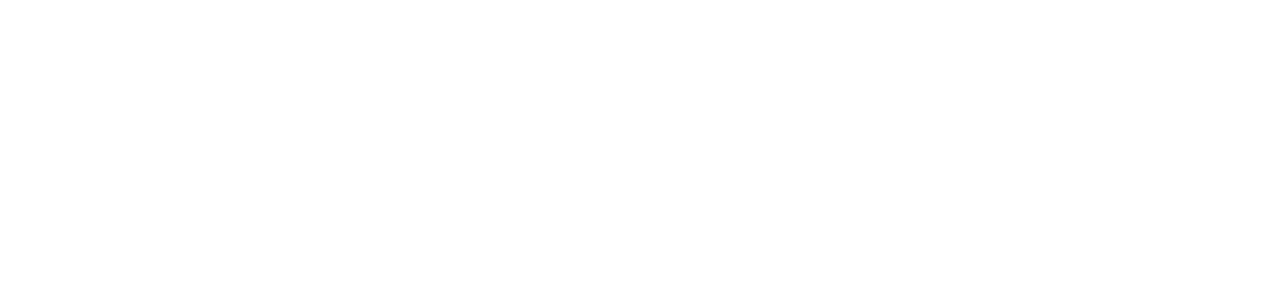
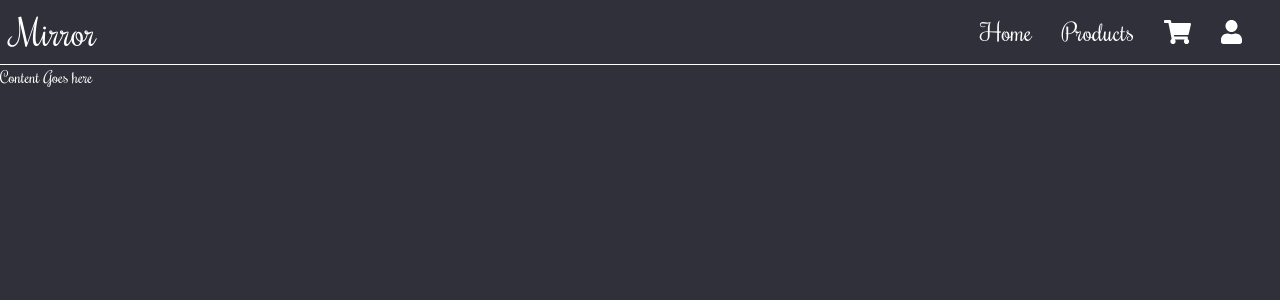
Before and after one commit to karthiksripad18/e-commerce, a React (Create React App) app: page / in a window 1280 px wide. Shown: the top 300 px of the page. Built offline with nearby package versions, Linux system fonts and the light colour scheme.

Commit message:
navbar component and fontawesome icons

```diff
--- a/package.json
+++ b/package.json
@@ -4,6 +4,9 @@
   "private": true,
   "dependencies": {
     "@craco/craco": "^6.1.2",
+    "@fortawesome/fontawesome-svg-core": "^1.2.35",
+    "@fortawesome/free-solid-svg-icons": "^5.15.3",
+    "@fortawesome/react-fontawesome": "^0.1.14",
     "@reduxjs/toolkit": "^1.5.1",
     "@testing-library/jest-dom": "^5.12.0",
     "@testing-library/react": "^11.2.6",
@@ -45,5 +48,8 @@
       "last 1 firefox version",
       "last 1 safari version"
     ]
+  },
+  "devDependencies": {
+    "@types/react-router-dom": "^5.1.7"
   }
 }
--- a/src/App.js
+++ b/src/App.js
@@ -1,6 +1,30 @@
+import React, {useState, useEffect} from 'react';
+import Navbar from './components/Navbar';
+import Dropdown from './components/Dropdown';
+
 function App() {
+  const [isOpen, setIsOpen] = useState(false);
+  const toggle = () => setIsOpen(!isOpen);
+
+  useEffect(
+    () => {
+      const hideMenu = () => {
+        if (window.innerWidth > 768 && isOpen ) setIsOpen(false);
+      };
+      window.addEventListener('resize', hideMenu);
+      return () => {
+        window.removeEventListener('resize', hideMenu);
+      }
+    }
+  );
+
   return (
-    <div>
+    <div className="font-rochester text-white min-w-screen">
+      <Navbar toggle={toggle} />
+      <Dropdown toggle={toggle} isOpen={isOpen} />
+      <main>
+        Content Goes here
+      </main>
     </div>
   );
 }
--- /dev/null
+++ b/src/components/Dropdown.tsx
@@ -0,0 +1,40 @@
+import React from 'react';
+import {Link} from 'react-router-dom';
+import {FontAwesomeIcon} from '@fortawesome/react-fontawesome';
+import {faShoppingCart, faUser} from '@fortawesome/free-solid-svg-icons';
+
+interface Props {
+    isOpen: boolean,
+    toggle: Function
+}
+
+const Dropdown : React.FC<Props>= ({isOpen, toggle}) => {
+    return (
+        <div onClick={() => toggle()} className={isOpen? "grid grid-rows-4 w-100 text-center text-2xl": 'hidden'}>
+                <ul>
+                    <li className="p-1">
+                        <Link to="/">
+                            Home
+                        </Link>
+                    </li>
+                    <li className="p-1">
+                        <Link to="/">
+                            Products
+                        </Link>
+                    </li>
+                    <li className="p-1">
+                        <Link to="/">
+                            <FontAwesomeIcon icon={faShoppingCart} color="white" />
+                        </Link>
+                    </li>
+                    <li className="p-1">
+                        <Link to="/">
+                            <FontAwesomeIcon icon={faUser} color="white" />
+                        </Link>
+                    </li>
+                </ul>
+            </div>
+    )
+}
+
+export default Dropdown;
--- /dev/null
+++ b/src/components/Navbar.tsx
@@ -0,0 +1,43 @@
+import React from 'react';
+import {Link} from 'react-router-dom';
+import {FontAwesomeIcon} from '@fortawesome/react-fontawesome';
+import {faShoppingCart, faUser, faBars} from '@fortawesome/free-solid-svg-icons';
+
+const Navbar = ({toggle} : {toggle: Function}) => {
+    return (
+        <nav className="border-b border-white p-3 flex justify-between items-center min-w-full">
+            <div>
+                <Link to="/" className="text-4xl text-bold">Mirror</Link>
+            </div>
+            <div onClick={() => toggle()} className="cursor-pointer md:hidden">
+                <FontAwesomeIcon icon={faBars} color="white" />
+            </div>
+            <div className="w-1/4 text-2xl md:block hidden">
+                <ul className="flex justify-evenly">
+                    <li className="px-1">
+                        <Link to="/">
+                            Home
+                        </Link>
+                    </li>
+                    <li className="px-1">
+                        <Link to="/">
+                            Products
+                        </Link>
+                    </li>
+                    <li className="px-1">
+                        <Link to="/">
+                            <FontAwesomeIcon icon={faShoppingCart} color="white" />
+                        </Link>
+                    </li>
+                    <li className="px-1">
+                        <Link to="/">
+                            <FontAwesomeIcon icon={faUser} color="white" />
+                        </Link>
+                    </li>
+                </ul>
+            </div>
+        </nav>
+    )
+}
+
+export default Navbar;
--- a/src/index.css
+++ b/src/index.css
@@ -3,3 +3,7 @@
 @tailwind base;
 @tailwind components;
 @tailwind utilities;
+
+body {
+  background-color: #2f303a;
+}
```
Also changed, not shown: 1 other file (tests, documents, lock files or other folders).
